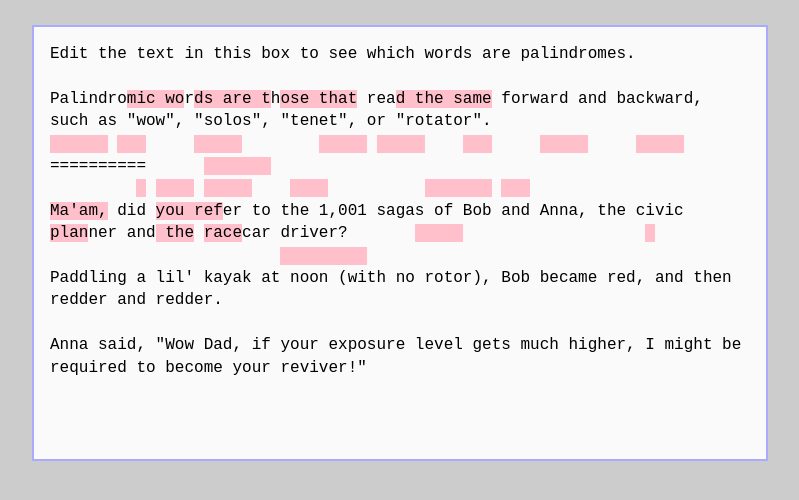
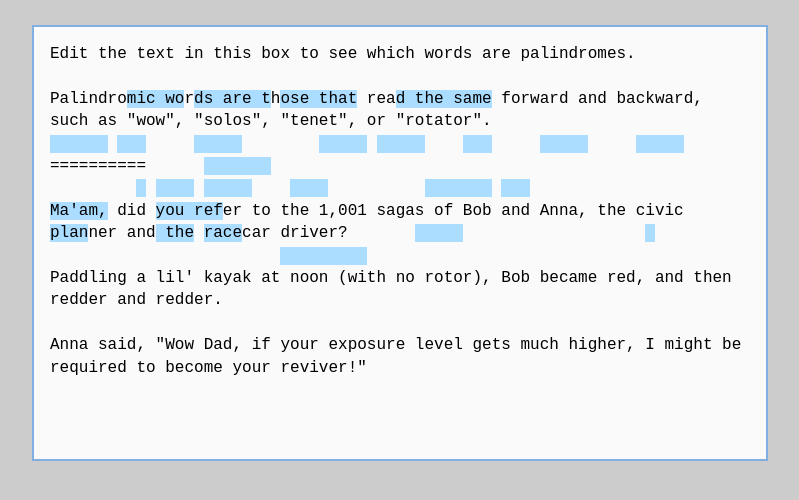
Before and after one commit to dargaCode/PalindromeHighlighter, a plain HTML site: page index.html in a window 1280 px wide. Shown: the part 70-570 px from the top of the page, without its empty margins (256-1055 px from the left). Drawn offline with Linux system fonts and the light colour scheme.

Commit message:
Update style colors

```diff
--- a/style.css
+++ b/style.css
@@ -34,7 +34,7 @@ h1 {
 }
 
 .editable-div:focus {
-  outline: 2px solid #aaf;
+  outline: 2px solid #81afe4;
 }
 
 .editable-div {
@@ -51,5 +51,5 @@ h1 {
 }
 
 .highlight {
-  background: pink;
+  background: #aaddff;
 }
```
